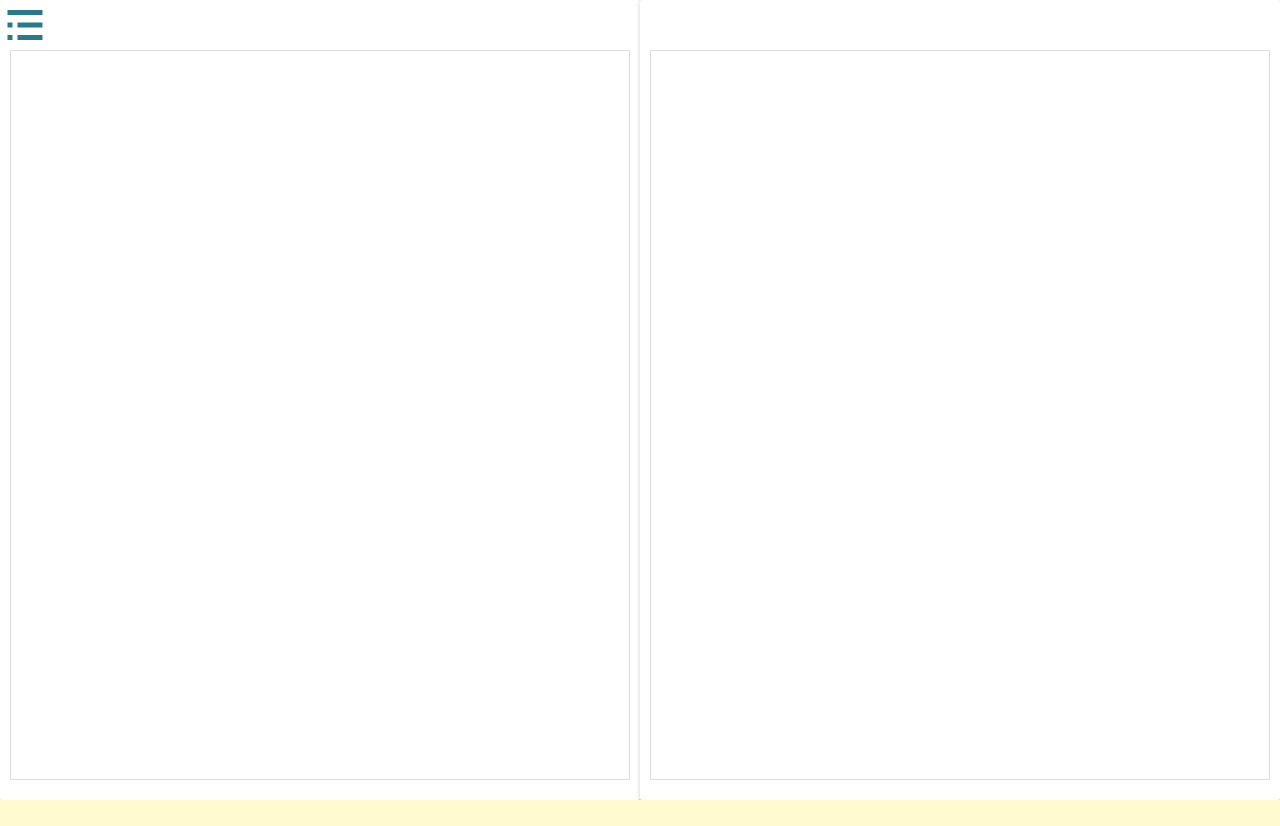
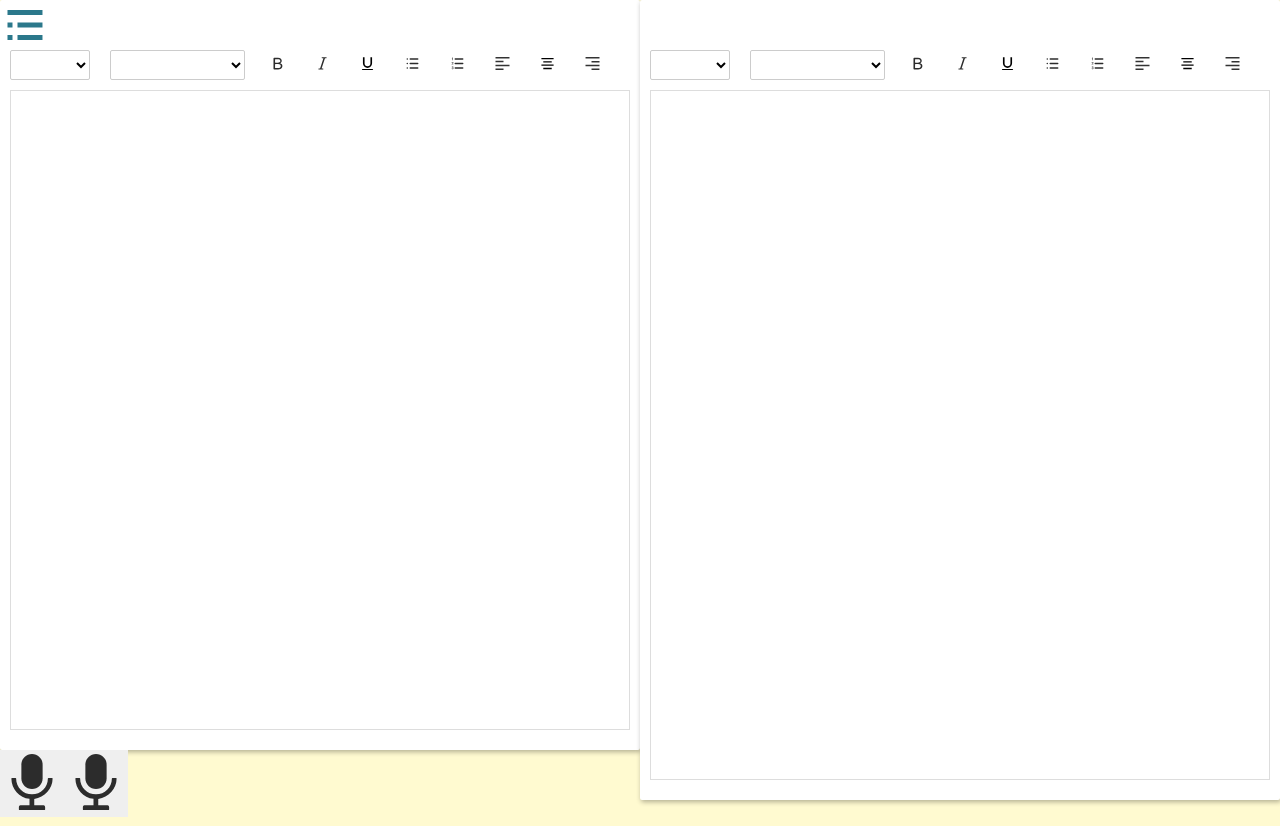
Before and after one commit to YHX6/SOAP.AI, a React (Create React App) app in the folder frontend/: page /diagnois in a window 1280 px wide. Before the commit the page ends 800 px from the top, so only its background shows below. Built offline with nearby package versions, Linux system fonts and the light colour scheme.

Commit message:
add buttons and toolbar

```diff
--- a/frontend/src/assets/css/diagnois.css
+++ b/frontend/src/assets/css/diagnois.css
@@ -7,10 +7,15 @@
 }
 .diagnois-page-left{
     width: 50%;
-    height: 100%;
+    height: calc(100% - 50px);
 }
 
 .diagnois-page-right{
     width: 50%;
     height: 100%;
 }
+
+
+.audio-btns{
+    height: 50px;
+}
--- a/frontend/src/pages/DiagnoisPage.jsx
+++ b/frontend/src/pages/DiagnoisPage.jsx
@@ -1,16 +1,22 @@
 import MyEditor from "../components/MyEditor";
 import "../assets/css/diagnois.css"
+import SpeechButton from "../components/SpeechButton";
 
 function DiagnosisPage() {
     return (
         <div className="main">
             <div className="diagnois-page">
                 <div className="diagnois-page-left">
-                    <MyEditor></MyEditor>
+                    <MyEditor  showTools={true}></MyEditor>
+
+                    <div className="audio-btns">
+                        <SpeechButton></SpeechButton>
+                        <SpeechButton></SpeechButton>
+                    </div>
                 </div>
 
                 <div className="diagnois-page-right">
-                    <MyEditor></MyEditor>
+                    <MyEditor showTools={true}></MyEditor>
                 </div>
 
             </div>
```
